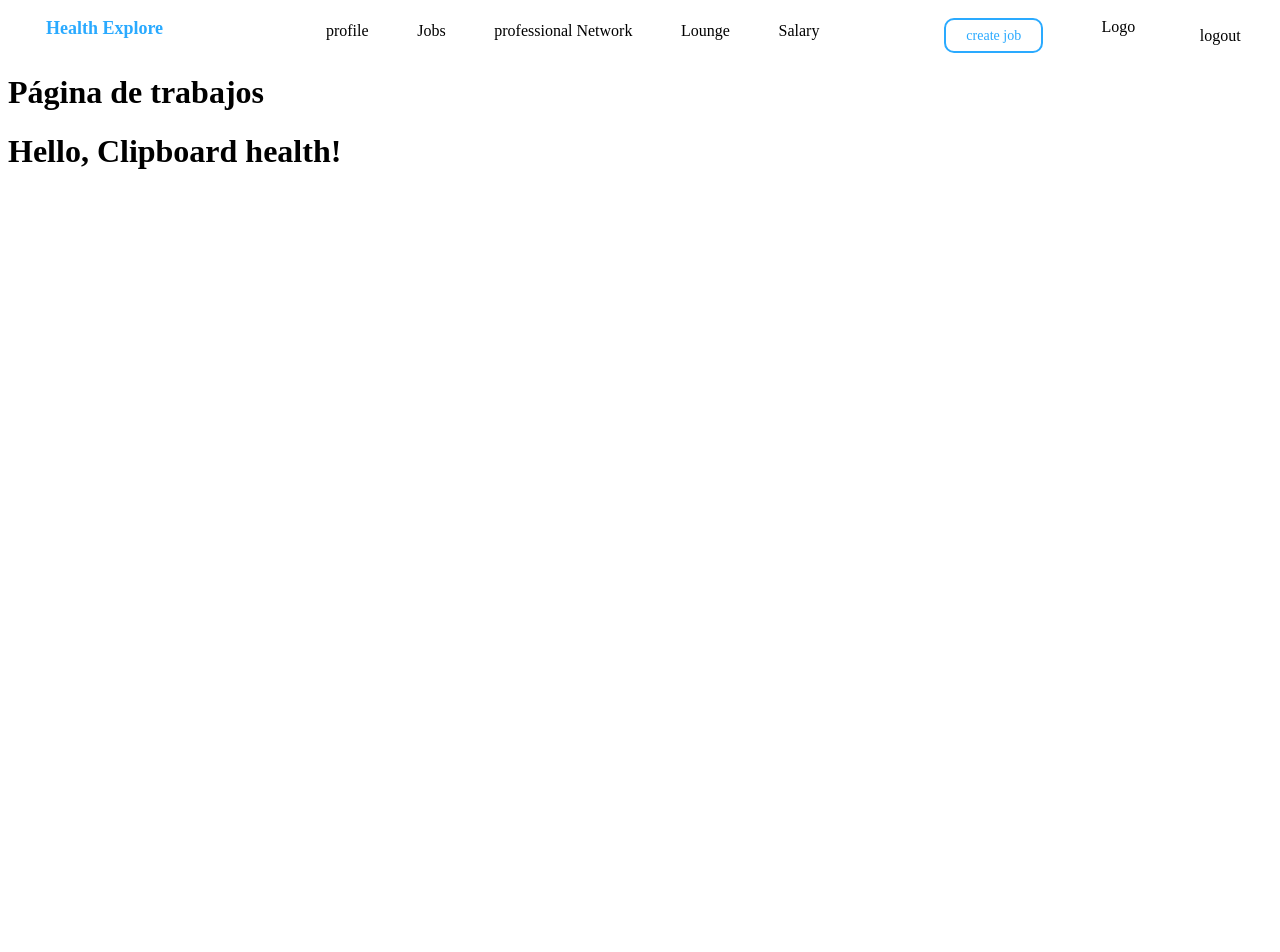
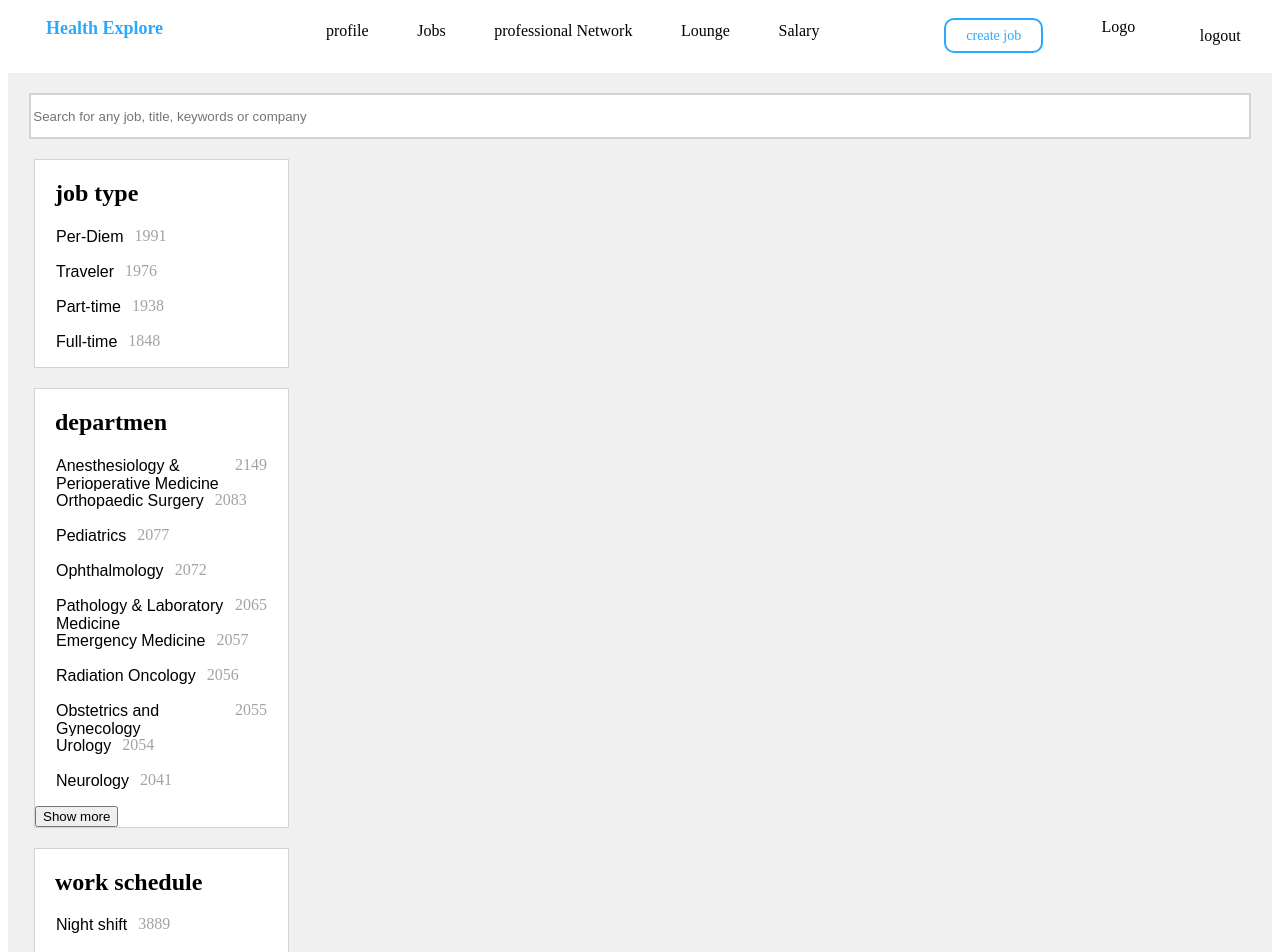
Before and after one commit to lautar007/fullstack-candidate-junior, a Next.js app: page / in a window 1280 px wide. Shown: the top 952 px of the page. Before the commit the page ends 800 px from the top, so only its background shows below. Built offline with nearby package versions, Linux system fonts and the light colour scheme; a web font is replaced by a local one.

Commit message:
handle de SearchBar

```diff
--- a/package.json
+++ b/package.json
@@ -11,12 +11,14 @@
     "axios": "^0.25.0",
     "next": "10.0.3",
     "next-redux-wrapper": "^7.0.5",
-    "react": "17.0.1",
-    "react-dom": "17.0.1",
+    "react-dom": "17.0.2",
     "react-redux": "^7.2.6",
     "react-router-dom": "^6.2.1",
     "redux": "^4.1.2",
     "redux-devtools-extension": "^2.13.9",
     "redux-thunk": "^2.4.1"
+  },
+  "devDependencies": {
+    "react": "^17.0.2"
   }
 }
--- a/pages/_app.js
+++ b/pages/_app.js
@@ -1,5 +1,6 @@
 
 import './styles/NavBar.css'
+import './styles/JobPage.css'
 
 function MyApp({ Component, pageProps }) {
   return <Component {...pageProps} />
--- a/pages/components/JobPage.js
+++ b/pages/components/JobPage.js
@@ -1,14 +1,115 @@
 import React from "react";
-import { useDispatch, useSelector } from "react-redux";
-import {useState, useEffect} from 'react'
+import { useState } from 'react';
 
-export default function JobPage ({empresa}) {
+export default function JobPage ({filters, jobs}) {
 
-    console.log(empresa)
+    console.log(filters)
+
+    const jobS = jobs.jobs;
+    console.log(jobS)
+
+    let filteredJobs = []
+
+    const [input, setInput] = useState('')
+
+    if(input=== ''){setInput('hola')}
+    console.log(input);
+
+    //console.log(jobS[0].items);
+    //jobS[0].items.map((it)=>{
+    //    const arr = Object.values(it);
+    //    console.log(arr)
+    //    console.log(arr.includes("Mammoth Hospital"))
+    //    return arr
+    //})
+
+    function handleSearchBar(e){
+        let searchFilter = jobS.map(j => {
+            return j.items.filter((it)=> it.job_title.toUpperCase().includes(e.target.value.toUpperCase()))
+        })
+        filteredJobs = searchFilter
+        return filteredJobs
+    }
+
+    let tenDepart = filters.department.slice(0,10)
 
     return(
-        <div>
-            <h1>Página de trabajos</h1>
+        <div id='cont-jobPage'>
+            <div id = 'searchBar'>
+                <input
+                type = 'text'
+                placeholder = 'Search for any job, title, keywords or company'
+                onChange = {(e) => handleSearchBar(e)}
+                />
+            </div>
+            <div id='filters-jobs'>
+                <div id='filters'>
+                    <div id='cont-filt'>
+                        <h2>job type</h2>
+                        {
+                            filters.job_type && filters.job_type.map((type) =>{
+                                return(
+                                    <div id='list-filt' key={type.doc_count}>
+                                    <button>{type.key}</button>
+                                    <p>{type.doc_count}</p>
+                                    </div>
+                                )
+                            })
+                        }
+                    </div>
+                    <div id='cont-filt'>
+                        <h2>departmen</h2>
+                        {
+                            tenDepart && tenDepart.map((depart) =>{
+                                return(
+                                    <div id='list-filt' key={depart.doc_count}>
+                                    <button>{depart.key}</button>
+                                    <p>{depart.doc_count}</p>
+                                    </div>
+                                )
+                            })
+                        }
+                        <button>Show more</button>
+                    </div>
+                    <div id='cont-filt'>
+                        <h2>work schedule</h2>
+                        {
+                            filters.work_schedule && filters.work_schedule.map((schedule) =>{
+                                return(
+                                    <div id='list-filt' key={schedule.doc_count}>
+                                    <button>{schedule.key}</button>
+                                    <p>{schedule.doc_count}</p>
+                                    </div>
+                                )
+                            })
+                        }
+                    </div>
+                    <div id='cont-filt'>
+                        <h2>experience</h2>
+                        {
+                            filters.experience && filters.experience.map((exp) =>{
+                                return(
+                                    <div id='list-filt' key={exp.doc_count}>
+                                    <button>{exp.key}</button>
+                                    <p>{exp.doc_count}</p>
+                                    </div>
+                                )
+                            })
+                        }
+                    </div>
+                </div>
+                <div id='jobs'>
+                    {
+                        filteredJobs && filteredJobs.map(j=>{
+                            j.map(it=>{
+                                return(
+                                    <h3>{it.job_title}</h3>
+                                )
+                            })
+                        })
+                    }
+                </div>
+            </div>
         </div>
     )
 }
--- a/pages/index.js
+++ b/pages/index.js
@@ -2,25 +2,28 @@ import JobPage from "./components/JobPage";
 import NavBar from "./components/NavBar";
 import axios from "axios";
 
-const Index = ({empresa}) => (
+const Index = ({filters, jobs}) => (
   <div>
     <NavBar/>
     <JobPage
-    empresa = {empresa}
+    filters = {filters}
+    jobs = {jobs}
     />
-    <h1>
-      Hello, Clipboard health!
-    </h1>
   </div>
 )
 
 Index.getInitialProps = async() => {
-  const data = await axios({
+  const filters = await axios({
     method: "GET",
     url: 'http://localhost:3000/api/filters',
 })
 
-return {empresa: data.data}
+const jobs = await axios({
+  method: "GET",
+  url: 'http://localhost:3000/api/jobs',
+})
+
+return {filters: filters.data, jobs: jobs.data}
 }
 
 export default Index
--- /dev/null
+++ b/pages/styles/JobPage.css
@@ -0,0 +1,52 @@
+#cont-jobPage{
+    background-color: rgb(240, 240, 240);
+    margin: 20px 0px;
+    padding-bottom: 20px;
+}
+
+#searchBar{
+    display: flex;
+    justify-content: center;
+}
+#searchBar input{
+    margin: 20px 20px 20px 20px;
+    height: 40px;
+    width: 96%;
+    border-style: solid;
+    border-color: rgb(211, 211, 211);
+
+}
+
+
+
+#cont-filt{
+    background-color: white;
+    margin-left: 26px;
+    margin-bottom: 20px;
+    width: 20%;
+    border-style: solid;
+    border-color: rgb(211, 211, 211);
+    border-width: thin;
+}
+#cont-filt h2{
+    padding: 0px 20px;
+}
+#list-filt{
+    display: flex;
+    flex-direction: row;
+    margin: 15px;
+    height: 20px;
+}
+#list-filt button{
+    height: fit-content;
+    max-width: 180px;
+    background-color: white;
+    border:none;
+    font-size: 16px;
+    cursor:pointer;
+    text-align: initial;
+}
+#list-filt p{
+ margin: 0px 5px;
+ color: rgb(163, 163, 163)
+}
```
Also changed, not shown: 1 other file (tests, documents, lock files or other folders).
